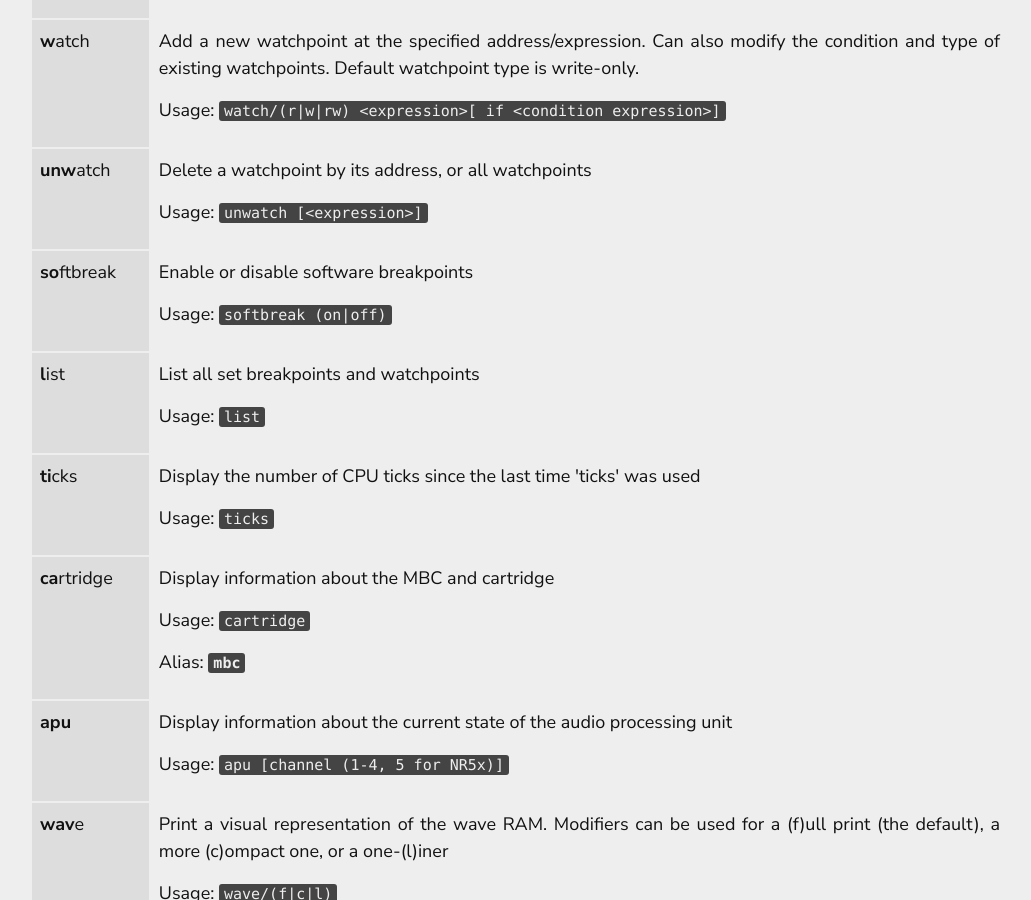
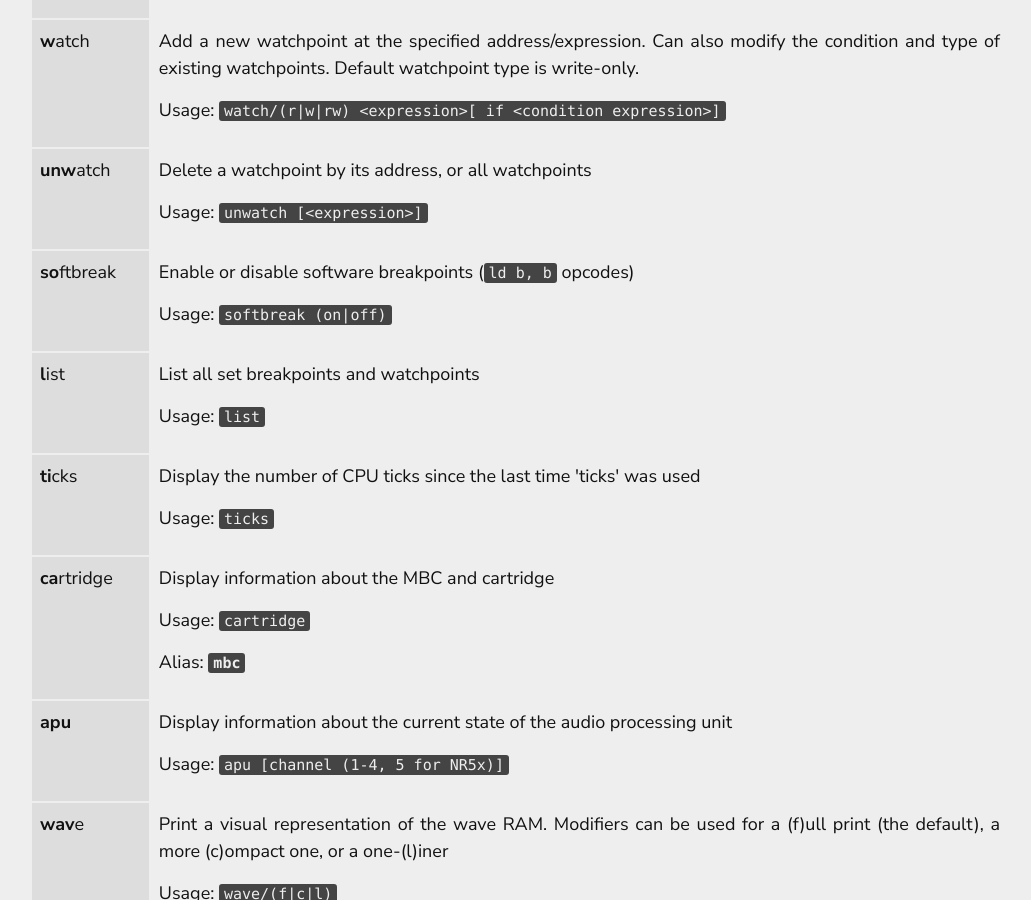
Before and after one commit to SameBoy/sameboy.github.io, a Jekyll site: the page built from debugger.md, in a window 1280 px wide and 900 px high, scrolled down 4455 px. Shown: the whole window, without its empty margins (120-1151 px from the left). Built offline with Jekyll 4.4.1, drawn with Linux system fonts in a browser that asks for light colours.

Commit message:
Better describe softbreak

```diff
--- a/debugger.md
+++ b/debugger.md
@@ -122,7 +122,7 @@ The information in this section is accessible inside SameBoy itself using the `h
  Can also modify the condition and type of existing watchpoints.
  Default watchpoint type is write-only.</p><p>Usage: <code>watch/(r|w|rw) &lt;expression&gt;[ if &lt;condition expression&gt;]</code></p></td></tr>
 <tr><th><strong>unw</strong>atch</th><td><p>Delete a watchpoint by its address, or all watchpoints</p><p>Usage: <code>unwatch [&lt;expression&gt;]</code></p></td></tr>
-<tr><th><strong>so</strong>ftbreak</th><td><p>Enable or disable software breakpoints</p><p>Usage: <code>softbreak (on|off)</code></p></td></tr>
+<tr><th><strong>so</strong>ftbreak</th><td><p>Enable or disable software breakpoints (<code>ld b, b</code> opcodes)</p><p>Usage: <code>softbreak (on|off)</code></p></td></tr>
 <tr><th><strong>l</strong>ist</th><td><p>List all set breakpoints and watchpoints</p><p>Usage: <code>list</code></p></td></tr>
 <tr><th><strong>ti</strong>cks</th><td><p>Display the number of CPU ticks since the last time 'ticks' was
              used</p><p>Usage: <code>ticks</code></p></td></tr>
```
